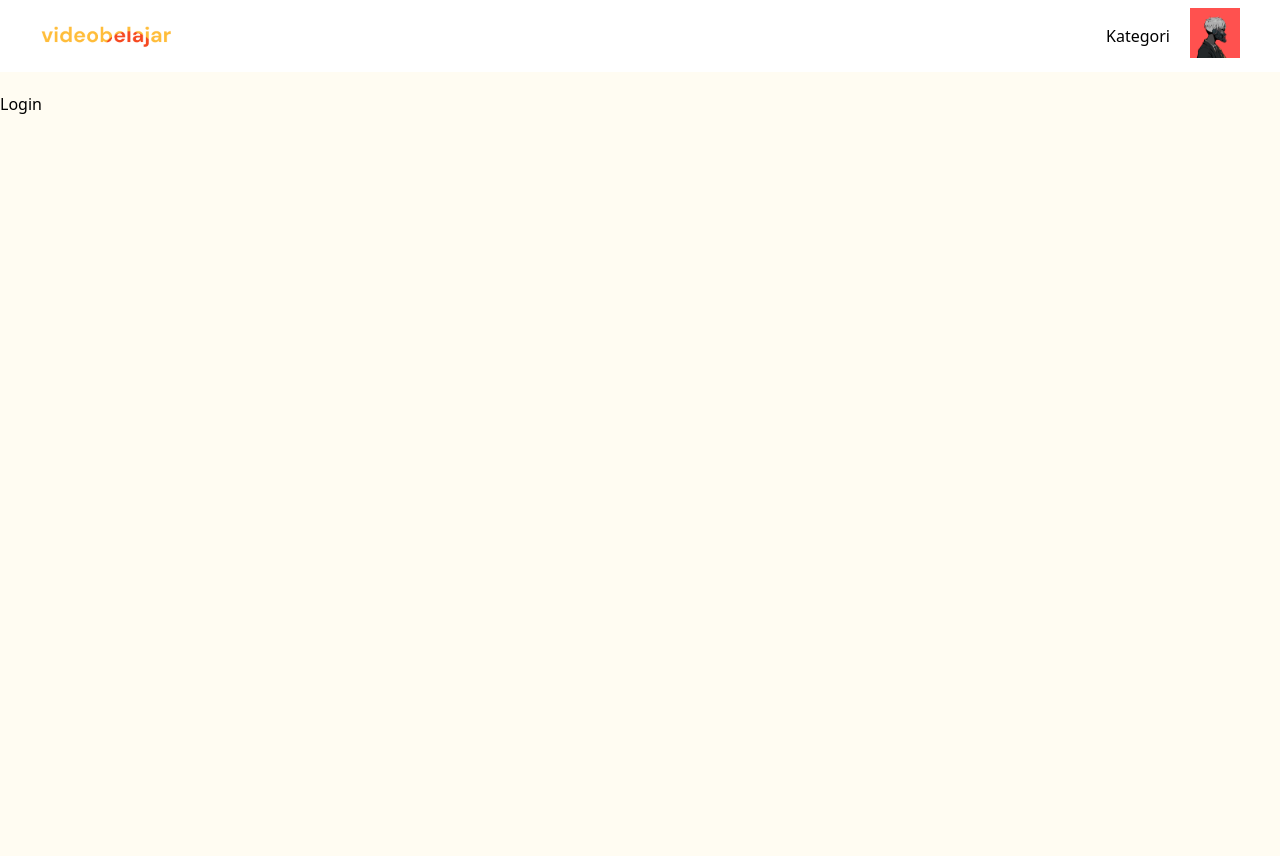
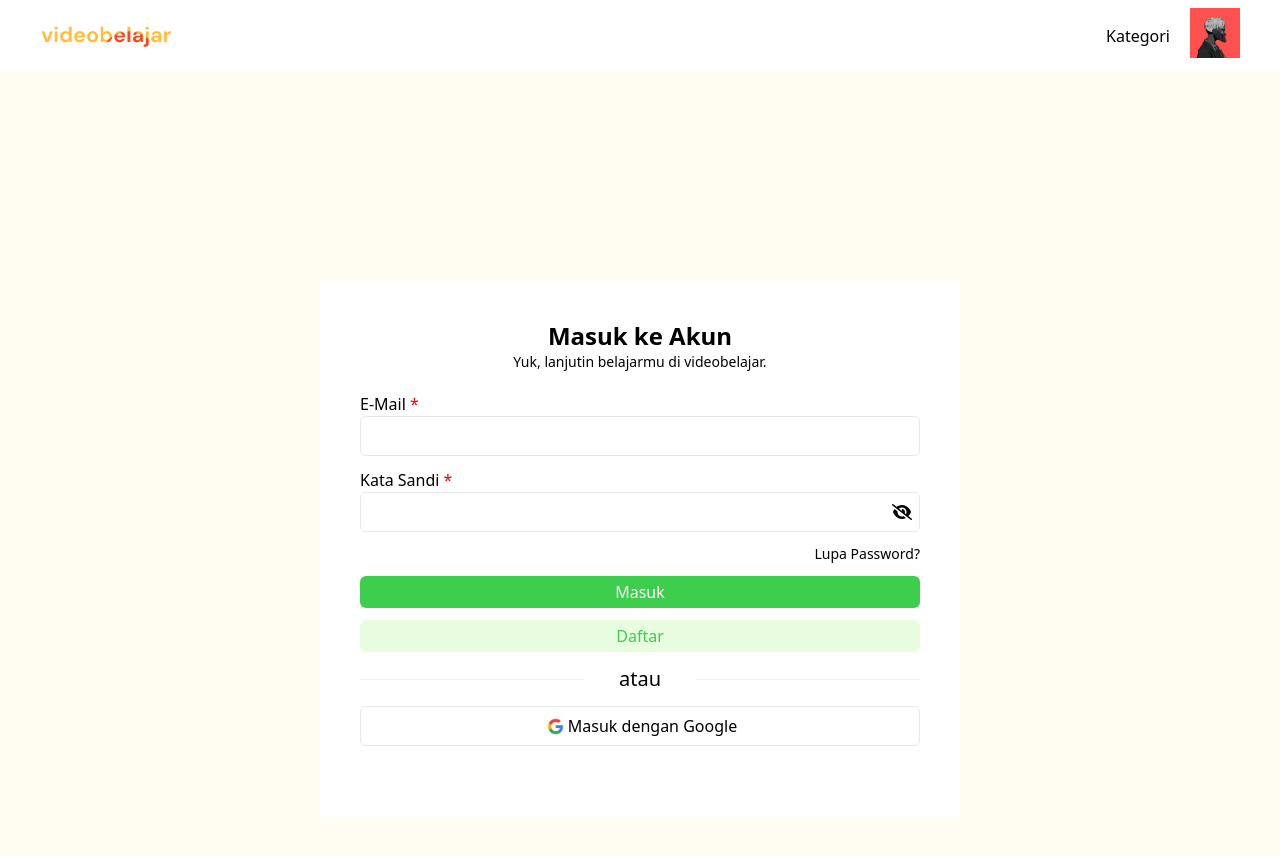
Before and after one commit to milson6389/reactjs-video-belajar, a React (Vite) app: page /login in a window 1280 px wide. Shown: the top 856 px of the page. Before the commit the page ends 800 px from the top, so only its background shows below. Built offline with nearby package versions, Linux system fonts and the light colour scheme.

Commit message:
Feat: Develop Login Page

```diff
--- a/src/components/layout/NavBar.jsx
+++ b/src/components/layout/NavBar.jsx
@@ -6,6 +6,7 @@ import Profile from "../../assets/img/profile.png";
 const NavBar = () => {
   const [isMobile, setIsMobile] = useState(false);
   const [isActive, setIsActive] = useState(false);
+  const isLoggedIn = true;
 
   const setIsMobileHandler = () => {
     setIsMobile(!isMobile);
@@ -22,6 +23,7 @@ const NavBar = () => {
             <Link to="/">
               <img className="w-1/3 z-10" src={Logo} alt="Logo" />
             </Link>
+            {isLoggedIn ? (
               <button
                 onClick={setIsMobileHandler}
                 id="btnToggle"
@@ -33,9 +35,12 @@ const NavBar = () => {
                   <i className="fa-solid fa-bars"></i>
                 )}
               </button>
+            ) : (
+              <Link to="/login">Login</Link>
+            )}
           </div>
         </div>
-
+        {isLoggedIn && (
           <ul
             className={`w-screen absolute top-0 start-0 toggleMenu flex flex-col justify-center gap-5 px-14 py-3 rounded-md border border-gray-100 bg-white shadow-lg  ${
               isMobile ? "translate-y-11" : "-translate-y-96"
@@ -60,11 +65,13 @@ const NavBar = () => {
               </a>
             </li>
           </ul>
+        )}
       </nav>
       <nav className="mx-5 hidden md:flex justify-between items-center">
         <Link to="/">
           <img className="w-1/3 z-10" src={Logo} alt="Logo" />
         </Link>
+        {isLoggedIn ? (
           <div className="flex items-center gap-5">
             <a href="/">Kategori</a>
             <div className="relative">
@@ -98,6 +105,9 @@ const NavBar = () => {
               </ul>
             </div>
           </div>
+        ) : (
+          <Link to="/login">Login</Link>
+        )}
       </nav>
     </header>
   );
--- a/src/components/layout/Root.jsx
+++ b/src/components/layout/Root.jsx
@@ -8,10 +8,9 @@ const Root = () => {
   return (
     <Fragment>
       <NavBar />
-      <div className="my-5">
+      <div>
         <Outlet />
       </div>
-      {/* <Footer /> */}
     </Fragment>
   );
 };
--- a/src/pages/Login.jsx
+++ b/src/pages/Login.jsx
@@ -1,5 +1,81 @@
+import { Link } from "react-router-dom";
+import Google from "../assets/img/google_icon.webp";
+
 const Login = () => {
-  return <div>Login</div>;
+  return (
+    <div className="flex justify-center items-center my-12 md:my-52">
+      <form className="w-11/12 md:w-1/2 bg-white p-10 flex flex-col justify-center text-center">
+        <h1 className="text-2xl font-bold">Masuk ke Akun</h1>
+        <p className="text-sm font-light">
+          Yuk, lanjutin belajarmu di videobelajar.
+        </p>
+        <div className="my-5">
+          <div className="flex flex-col items-start mb-3">
+            <label htmlFor="email">
+              E-Mail <span className="text-red">*</span>
+            </label>
+            <input
+              type="email"
+              name="email"
+              id="email"
+              required
+              className="w-full border rounded-md h-10"
+            />
+          </div>
+          <div className="flex flex-col items-start mb-3 relative">
+            <label htmlFor="password">
+              Kata Sandi <span className="text-red">*</span>
+            </label>
+            <input
+              type="password"
+              name="password"
+              id="password"
+              required
+              className="w-full border rounded-md h-10"
+            />
+            <button className="absolute top-8 end-2">
+              <i class="fa-solid fa-eye-slash"></i>
+            </button>
+          </div>
+          <div className="flex justify-end mb-3">
+            <Link to="/" className="text-sm">
+              Lupa Password?
+            </Link>
+          </div>
+          <div className="mb-3">
+            <Link
+              to="/"
+              type="submit"
+              className="bg-primary block w-full rounded-md text-white py-1"
+            >
+              Masuk
+            </Link>
+          </div>
+          <div className="mb-3">
+            <Link
+              to="/register"
+              type="submit"
+              className="bg-accent block  w-full rounded-md text-primary py-1"
+            >
+              Daftar
+            </Link>
+          </div>
+          <div className="w-full mb-3">
+            <p className="or">atau</p>
+          </div>
+          <div className="mb-3">
+            <Link
+              to="/"
+              className="flex justify-center items-center border rounded-md h-10"
+            >
+              <img src={Google} alt="Google" className="w-[25px] h-[25px]" />
+              Masuk dengan Google
+            </Link>
+          </div>
+        </div>
+      </form>
+    </div>
+  );
 };
 
 export default Login;
--- a/src/style.css
+++ b/src/style.css
@@ -1,3 +1,12 @@
 body {
   background-color: #fffcf2;
 }
+
+.or {
+  text-align: center;
+  font-size: 20px;
+  background: linear-gradient(#f2f2f2 0 0) left,
+    linear-gradient(#f2f2f2 0 0) right;
+  background-size: 40% 1px;
+  background-repeat: no-repeat;
+}
```
Lines whose indentation alone changed are shown as unchanged.
